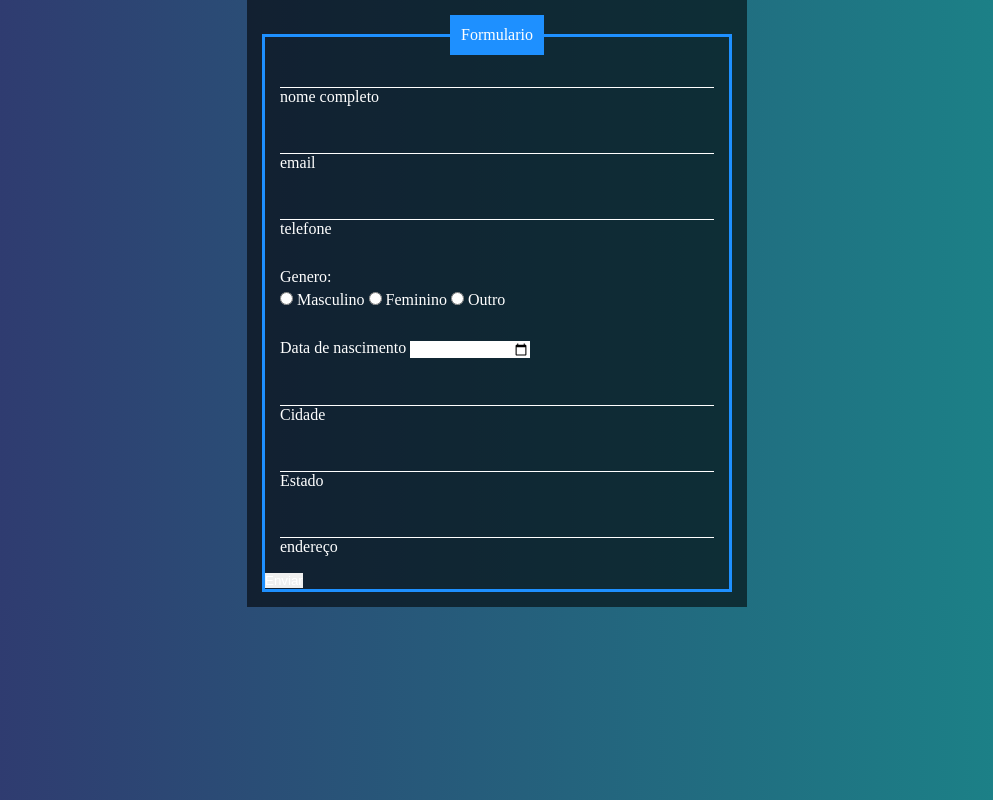
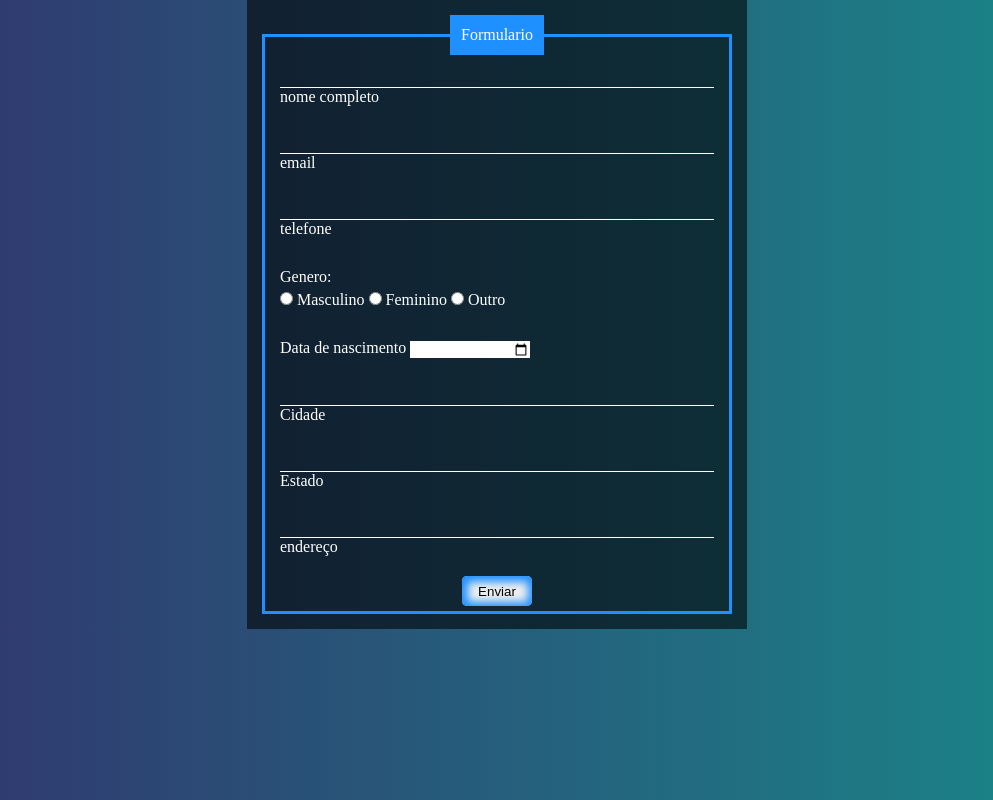
Before and after one commit to TMMDSS/projeto-formulario, a plain HTML site: page index.html in a window 1280 px wide. Shown: the whole page, without its empty margins (143-1136 px from the left). Drawn offline with Linux system fonts and the light colour scheme.

Commit message:
criei o botao

```diff
--- a/style.css
+++ b/style.css
@@ -42,7 +42,7 @@ p {
     color: white;
     font-size: 15px;
     width: 100%;
-    letter-spacing: 15px;
+    letter-spacing: 7px;
 }
 
 fieldset {
@@ -55,3 +55,20 @@ legend {
     padding: 10px;
     background-color: dodgerblue;
 }
+
+#submit {
+    display: block;
+    width: 70px;
+    height: 30px;
+    margin: 5px auto;
+    border-radius: 5px;
+    color: black;
+    padding: 5px;
+    box-shadow: inset 1px 1px 9px 5px dodgerblue;
+}
+
+#submit:hover {
+    cursor: pointer;
+    background-color: dodgerblue;
+    color: white;
+}
```
